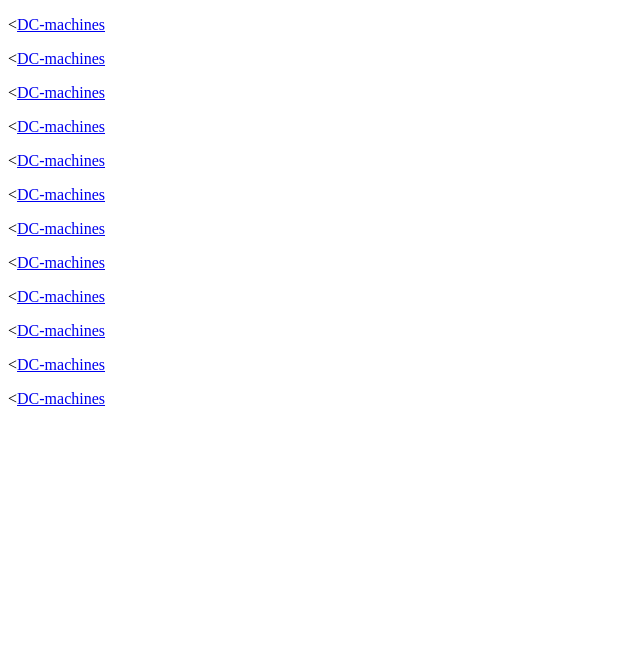
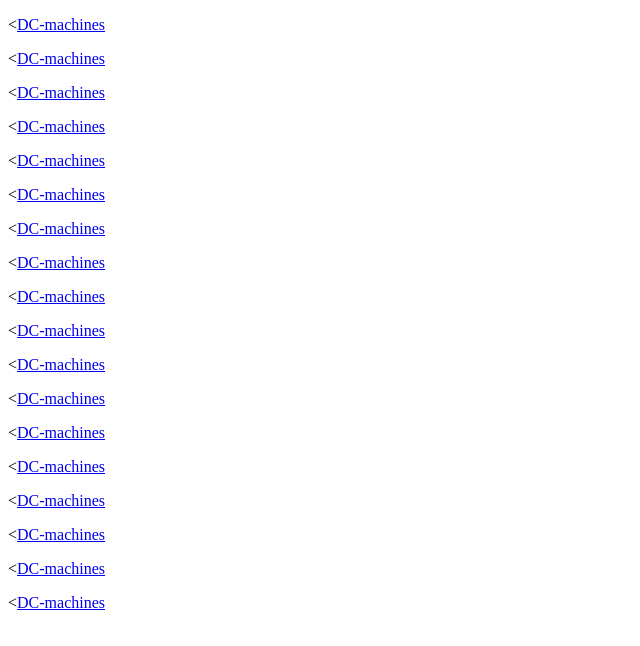
Before and after one commit to devanush/fastselflearning, a plain HTML site: page index.html in a window 1280 px wide. Shown: the whole page, without its empty margins (0-640 px from the left). Drawn offline with Linux system fonts and the light colour scheme.

Commit message:
comments

```diff
--- a/index.html
+++ b/index.html
@@ -4,17 +4,23 @@
 
 </head>
 <body>
-      <p><<a href="1.Ungrounded Neutral System _ Circuit behaviour _ Different Effects_1.pdf">DC-machines</a></p>
-      <p><<a href="1.Ungrounded Neutral System _ Circuit behaviour _ Different Effects_1.pdf">DC-machines</a></p>
-      <p><<a href="1.Ungrounded Neutral System _ Circuit behaviour _ Different Effects_1.pdf">DC-machines</a></p>
-      <p><<a href="1.Ungrounded Neutral System _ Circuit behaviour _ Different Effects_1.pdf">DC-machines</a></p>
-      <p><<a href="1.Ungrounded Neutral System _ Circuit behaviour _ Different Effects_1.pdf">DC-machines</a></p>
-      <p><<a href="1.Ungrounded Neutral System _ Circuit behaviour _ Different Effects_1.pdf">DC-machines</a></p>
-      <p><<a href="1.Ungrounded Neutral System _ Circuit behaviour _ Different Effects_1.pdf">DC-machines</a></p>
-      <p><<a href="1.Ungrounded Neutral System _ Circuit behaviour _ Different Effects_1.pdf">DC-machines</a></p>
-      <p><<a href="1.Ungrounded Neutral System _ Circuit behaviour _ Different Effects_1.pdf">DC-machines</a></p>
-      <p><<a href="1.Ungrounded Neutral System _ Circuit behaviour _ Different Effects_1.pdf">DC-machines</a></p>
-      <p><<a href="1.Ungrounded Neutral System _ Circuit behaviour _ Different Effects_1.pdf">DC-machines</a></p>
-       <p><<a href="1.Ungrounded Neutral System _ Circuit behaviour _ Different Effects_1.pdf">DC-machines</a></p>
+      <p><<a href="Electrical Power Systems by C.L.WADHWA.pdf">DC-machines</a></p>
+      <p><<a href="Power System Protection and Switchgear.pdf">DC-machines</a></p>
+      <p><<a href="power-systems-by-bakshi.pdf">DC-machines</a></p>
+      <p><<a href="Principles of Power System by V. K. Mehta.pdf">DC-machines</a></p>
+      <p><<a href="Ch-24 Protection Against Overvoltages.pdf">DC-machines</a></p>
+      <p><<a href="Ch-19 Circuit Breakers.pdf">DC-machines</a></p>
+      <p><<a href="Ch-20 Fuses.pdf">DC-machines</a></p>
+      <p><<a href="Ch-21 Protective Relays.pdf">DC-machines</a></p>
+      <p><<a href="Ch-22 Protection of Alternators and Transformers.pdf">DC-machines</a></p>
+      <p><<a href="Ch-23 Protection of Busbars and Lines.pdf">DC-machines</a></p>
+      <p><<a href=".pdf">DC-machines</a></p>
+      <p><<a href=".pdf">DC-machines</a></p>
+      <p><<a href=".pdf">DC-machines</a></p>
+      <p><<a href=".pdf">DC-machines</a></p>
+      <p><<a href=".pdf">DC-machines</a></p>
+      <p><<a href=".pdf">DC-machines</a></p>
+       <p><<a href=".pdf">DC-machines</a></p>
+      <p><<a href=".pdf">DC-machines</a></p>
 
        </body>
```
